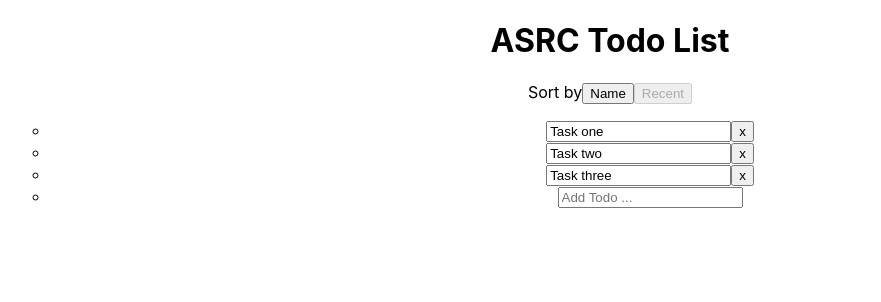
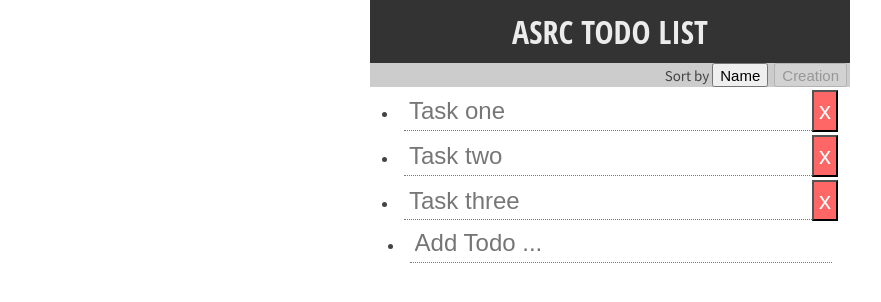
Before and after one commit to dodsonm/arsc-todos, a React (Create React App) app: page / in a window 1280 px wide. Shown: the top 302 px of the page, without its empty margins (30-911 px from the left). Built offline with nearby package versions, Linux system fonts and the light colour scheme.

Commit message:
Brief CSS tweaking

```diff
--- a/public/index.html
+++ b/public/index.html
@@ -3,6 +3,7 @@
   <head>
     <meta charset="utf-8" />
     <link rel="icon" href="%PUBLIC_URL%/favicon.ico" />
+    <link href="https://fonts.googleapis.com/css?family=Source+Sans+Pro:300,400;Open+Sans+Condensed:wght@700,300&display=swap" rel="stylesheet" />
     <meta name="viewport" content="width=device-width, initial-scale=1" />
     <meta name="theme-color" content="#000000" />
     <meta
--- a/src/App.css
+++ b/src/App.css
@@ -1,38 +1,39 @@
-.App {
-  text-align: center;
+* {
+  box-sizing: border-box;
+  margin: 0;
+  padding: 0;
 }
 
-.App-logo {
-  height: 40vmin;
-  pointer-events: none;
+.container {
+  padding: 0 1rem;
 }
 
-@media (prefers-reduced-motion: no-preference) {
-  .App-logo {
-    animation: App-logo-spin infinite 20s linear;
-  }
+.btn {
+  display: inline-block;
+  border: none;
+  background: #555;
+  color: #fff;
+  padding: 7px 20px;
+  cursor: pointer;
 }
 
-.App-header {
-  background-color: #282c34;
-  min-height: 100vh;
-  display: flex;
-  flex-direction: column;
-  align-items: center;
-  justify-content: center;
-  font-size: calc(10px + 2vmin);
-  color: white;
+.btn:hover {
+  background: #666;
 }
-
-.App-link {
-  color: #61dafb;
+.App {
+  color: #444;
+  font-family: 'Source Sans Pro', sans-serif;
+  margin: 0 auto;
+  width: 480px;
 }
-
-@keyframes App-logo-spin {
-  from {
-    transform: rotate(0deg);
-  }
-  to {
-    transform: rotate(360deg);
-  }
+.App header {
+  background-color: #333;
+  color: #ececec;
+  padding: 10px 0;
 }
+.App header h1 {
+  font-family: 'Open Sans Condensed', sans-serif;
+  font-weight: 300;
+  margin: 0;
+  text-transform: uppercase;
+}
--- a/src/App.js
+++ b/src/App.js
@@ -84,7 +84,7 @@ class App extends React.Component {
   render() {
     return (
       <div className="App">
-        <header>
+        <header className="App=header">
           <h1>ASRC Todo List</h1>
         </header>
         <Menu
@@ -92,14 +92,12 @@ class App extends React.Component {
           sortByName={this.sortByName}
           sortByCreation={this.sortByCreation}
         />
-        <ul>
         <TodoList
           todos={this.state.todos}
           addTodo={this.addTodo}
           editTodo={this.editTodo}
           delTodo={this.delTodo}
         />
-        </ul>
       </div>
     );
   }
--- a/src/components/AddTodoItem.css
+++ b/src/components/AddTodoItem.css
@@ -0,0 +1,12 @@
+.AddTodoItem {
+  display: inline;
+}
+.AddTodoItem-input {
+  border: none;
+  border-bottom: dotted 1px #777;
+  color: #777;
+  font-size: 1.5em;
+  /* margin: 0.2em 0; */
+  padding: 0.2em;
+  width: 88%;
+}
--- a/src/components/AddTodoItem.js
+++ b/src/components/AddTodoItem.js
@@ -1,4 +1,5 @@
 import React, { Component } from 'react';
+import './AddTodoItem.css';
 
 export class AddTodo extends Component {
   state = {
@@ -17,8 +18,9 @@ export class AddTodo extends Component {
 
   render() {
     return (
-      <form onSubmit={this.onSubmit}>
+      <form onSubmit={this.onSubmit} className="AddTodoItem">
         <input
+          className="AddTodoItem-input"
           type="text"
           name="title"
           value={this.state.title}
--- a/src/components/Menu.css
+++ b/src/components/Menu.css
@@ -0,0 +1,15 @@
+.Menu {
+  background-color: #ccc;
+  font-size: 15px;
+  text-align: right;
+}
+
+.Menu button {
+  font-size: 1em;
+  margin: 0 0.2em;
+  padding: 0.1em 0.4em;
+  cursor: pointer;
+}
+.Menu button:hover {
+  color: steelblue;
+}
--- a/src/components/Menu.js
+++ b/src/components/Menu.js
@@ -11,7 +11,7 @@ class Menu extends React.Component {
           onClick={this.props.sortByName}>Name</button>
         <button
           disabled={this.props.sort === 'id'? 'disabled': ''}
-          onClick={this.props.sortByCreation}>Recent</button>
+          onClick={this.props.sortByCreation}>Creation</button>
       </nav>
     );
   }
--- a/src/components/TodoItem.css
+++ b/src/components/TodoItem.css
@@ -0,0 +1,18 @@
+.TodoItem {
+  margin: 0.2em 0;
+}
+.TodoItem-input {
+  border: none;
+  border-bottom: dotted 1px #777;
+  color: #777;
+  font-size: 1.5em;
+  padding: 0.2em;
+  width: 85%;
+}
+.TodoItem-del {
+  background-color: #f66;
+  color: white;
+  font-size: 1.5em;
+  padding: 0.2em;
+  cursor: pointer;
+}
--- a/src/components/TodoList.css
+++ b/src/components/TodoList.css
@@ -0,0 +1,3 @@
+.TodoList {
+  list-style-position: inside;
+}
--- a/src/components/TodoList.js
+++ b/src/components/TodoList.js
@@ -18,7 +18,7 @@ class TodoList extends React.Component {
             />
           ))
         }
-        <li>
+        <li className="TodoItem">
           <AddTodoItem addTodo={this.props.addTodo} />
         </li>
       </ul>
--- a/src/index.css
+++ b/src/index.css
@@ -5,6 +5,7 @@ body {
     sans-serif;
   -webkit-font-smoothing: antialiased;
   -moz-osx-font-smoothing: grayscale;
+  text-align: center;
 }
 
 code {
```
Lines whose indentation alone changed are shown as unchanged.
